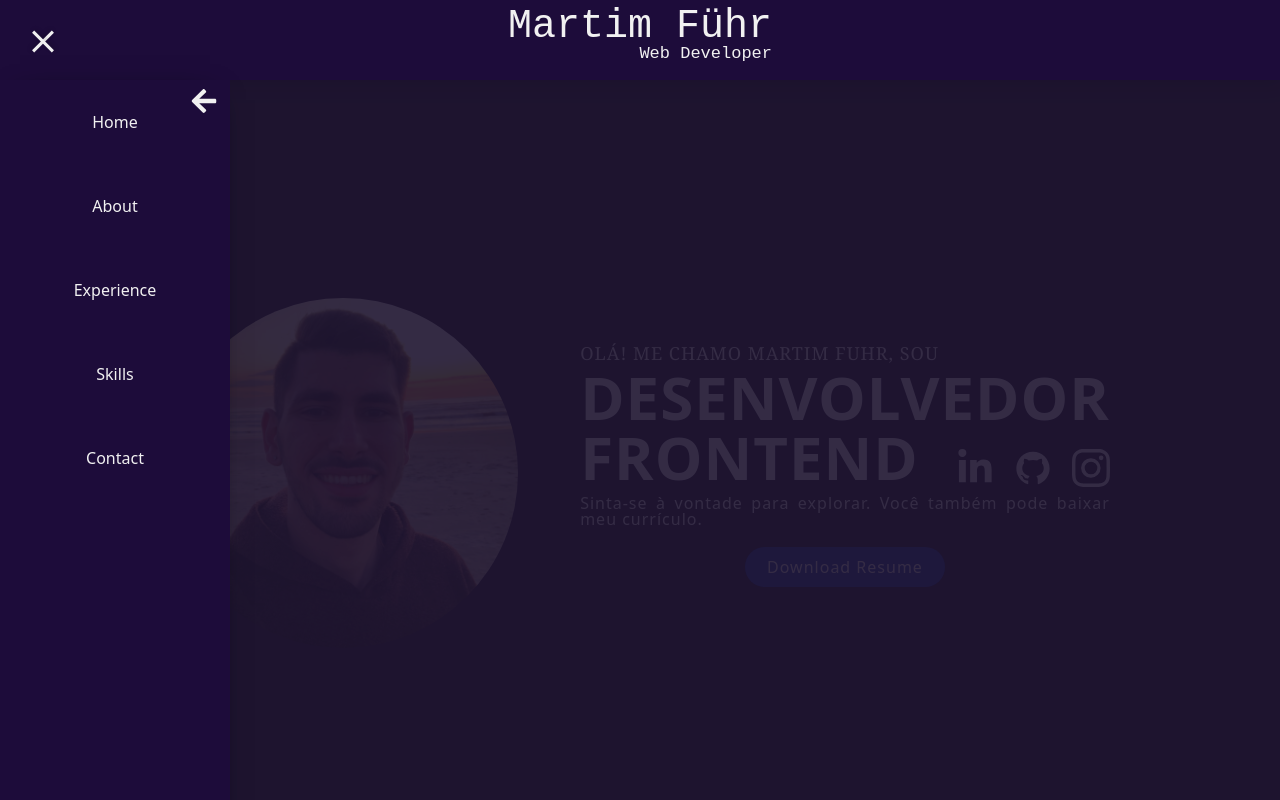
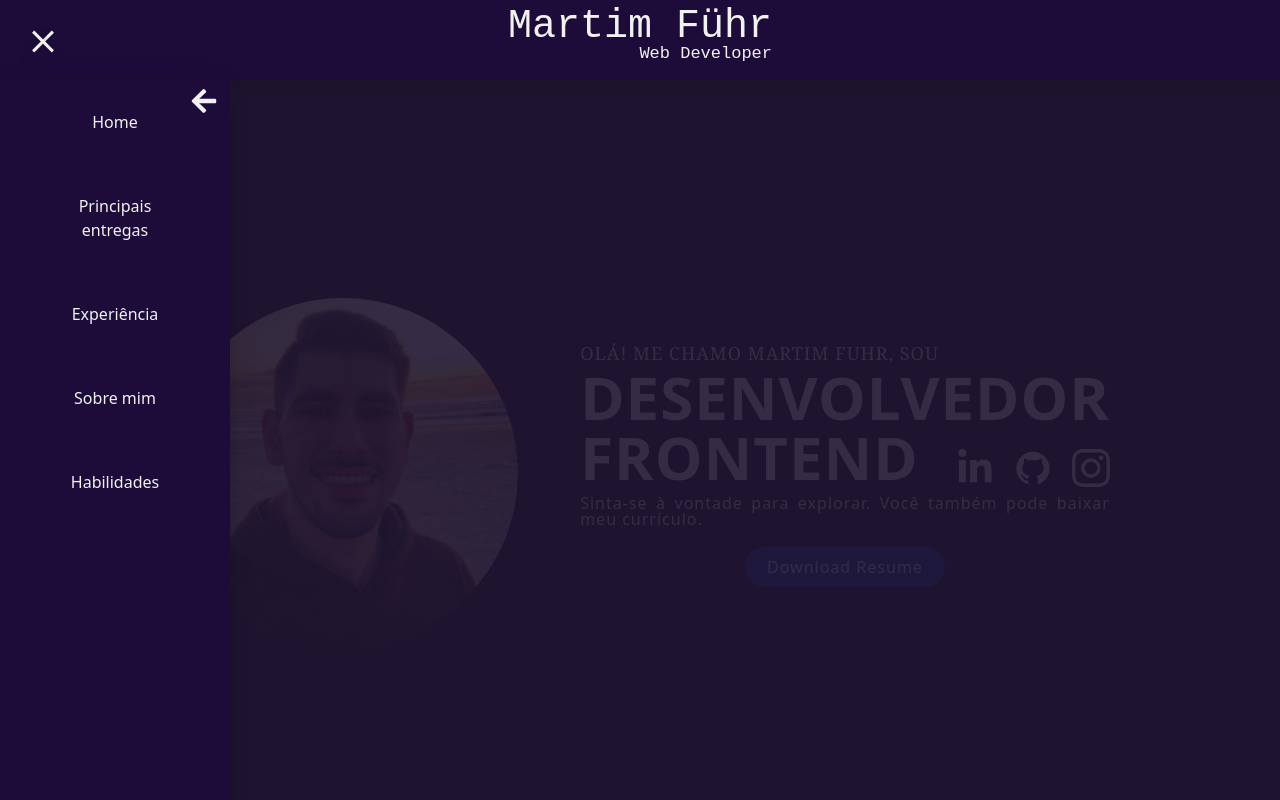
Before and after one commit to Martim-Fuhr/portfolio, a Next.js app: page / in a window 1280 px wide. Both pictures are taken after a click on the element 41 px from the left and 40 px from the top of the page. Shown: the top 800 px of the page. Built offline with nearby package versions, Linux system fonts and the light colour scheme.

Commit message:
fix: fix sidebar

```diff
--- a/src/app/globals.css
+++ b/src/app/globals.css
@@ -5,4 +5,5 @@
 body {
   background-color: #1e1530;
   scroll-behavior: smooth;
+  scroll-padding-top: 80px;
 }
--- a/src/components/Sidebar/index.tsx
+++ b/src/components/Sidebar/index.tsx
@@ -18,21 +18,33 @@ export function Sidebar({ active, setActive }: SidebarProps) {
       <Container sidebar={active.toString()} onClick={closeSidebar}>
         <FaArrowLeft onClick={closeSidebar} />
         <InfoList>
-          <Link href="#home" scroll={false}>
+          <Link href="#home" scroll={true}>
             Home
           </Link>
         </InfoList>
+
         <InfoList>
-          <Link href="#about">About</Link>
+          <Link href="#entregas" scroll={true}>
+            Principais entregas
+          </Link>
         </InfoList>
+
         <InfoList>
-          <Link href="#experience">Experience</Link>
+          <Link href="#experiencia" scroll={true}>
+            Experiência
+          </Link>
         </InfoList>
+
         <InfoList>
-          <Link href="#skills">Skills</Link>
+          <Link href="#sobre" scroll={true}>
+            Sobre mim
+          </Link>
         </InfoList>
+
         <InfoList>
-          <Link href="#contact">Contact</Link>
+          <Link href="#habilidades" scroll={true}>
+            Habilidades
+          </Link>
         </InfoList>
       </Container>
       <SpanOverlay sidebar={!active.toString()} onClick={closeSidebar} />
--- a/src/components/sections/About/index.tsx
+++ b/src/components/sections/About/index.tsx
@@ -5,7 +5,7 @@ import { Profile, TextParagraph } from './styles'
 export function About() {
   return (
     <Profile>
-      <h2 id="about">About</h2>
+      <h2 id="sobre">Sobre mim:</h2>
       <TextParagraph>
         Me chamo Martim Fuhr, tenho 26 anos e sou Gaúcho, Tchê! Trabalho como
         Desenvolvedor Frontend há 03 anos, com foco em React. Minha jornada na
--- a/src/components/sections/About/styles.ts
+++ b/src/components/sections/About/styles.ts
@@ -5,7 +5,7 @@ export const Profile = styled.section`
   align-items: center;
   display: flex;
   flex-direction: column;
-  margin: 25px 0 25px 0;
+  margin: 25px 0 125px 0;
   padding: 0 8%;
 
   h2 {
--- a/src/components/sections/Carousel/index.tsx
+++ b/src/components/sections/Carousel/index.tsx
@@ -53,7 +53,7 @@ export function Carousel() {
   return (
     <>
       <CarouselSection>
-        <H2Title id="deliveries">Main Deliveries:</H2Title>
+        <H2Title id="entregas">Principais Entregas:</H2Title>
         <Swiper
           loop={true}
           spaceBetween={50}
--- a/src/components/sections/Carousel/styles.ts
+++ b/src/components/sections/Carousel/styles.ts
@@ -28,7 +28,7 @@ export const H2Title = styled.h2`
 export const CarouselSection = styled.section`
   width: 100%;
   align-items: center;
-  margin: 25px 0 25px 0;
+  margin: 25px 0 125px 0;
   padding: 0 8%;
 
   .swiper.swiper-initialized {
--- a/src/components/sections/Experience/index.tsx
+++ b/src/components/sections/Experience/index.tsx
@@ -21,7 +21,7 @@ export function Experiences() {
 
   return (
     <ExperienceSection>
-      <h2 id="experience">Experience</h2>
+      <h2 id="experiencia">Experiência:</h2>
       <div className="exps">
         <Descriptions>
           <div className="accordions">
--- a/src/components/sections/Experience/styles.ts
+++ b/src/components/sections/Experience/styles.ts
@@ -5,7 +5,7 @@ export const ExperienceSection = styled.section`
   align-items: center;
   display: flex;
   flex-direction: column;
-  margin: 25px 0 25px 0;
+  margin: 25px 0 125px 0;
   padding: 0 8%;
   width: 100%;
 
--- a/src/components/sections/Skills/index.tsx
+++ b/src/components/sections/Skills/index.tsx
@@ -22,8 +22,8 @@ export function Skills() {
   const { isMobile } = useBreakpoints()
 
   return (
-    <SkillSection id="skills">
-      <h2>Skills</h2>
+    <SkillSection id="habilidades">
+      <h2>Habilidades:</h2>
       <TextParagraph>
         E aqui se encontra um pouco daquilo que sei...
       </TextParagraph>
```
